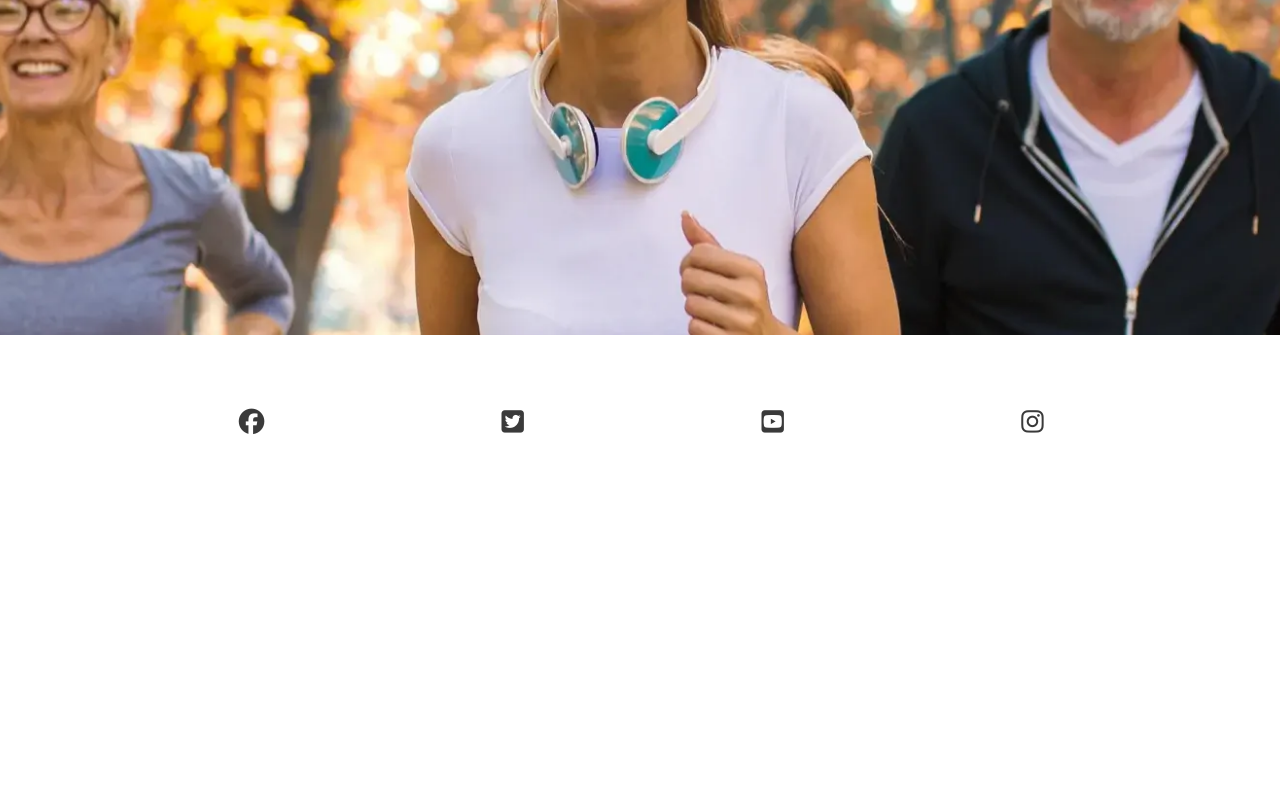
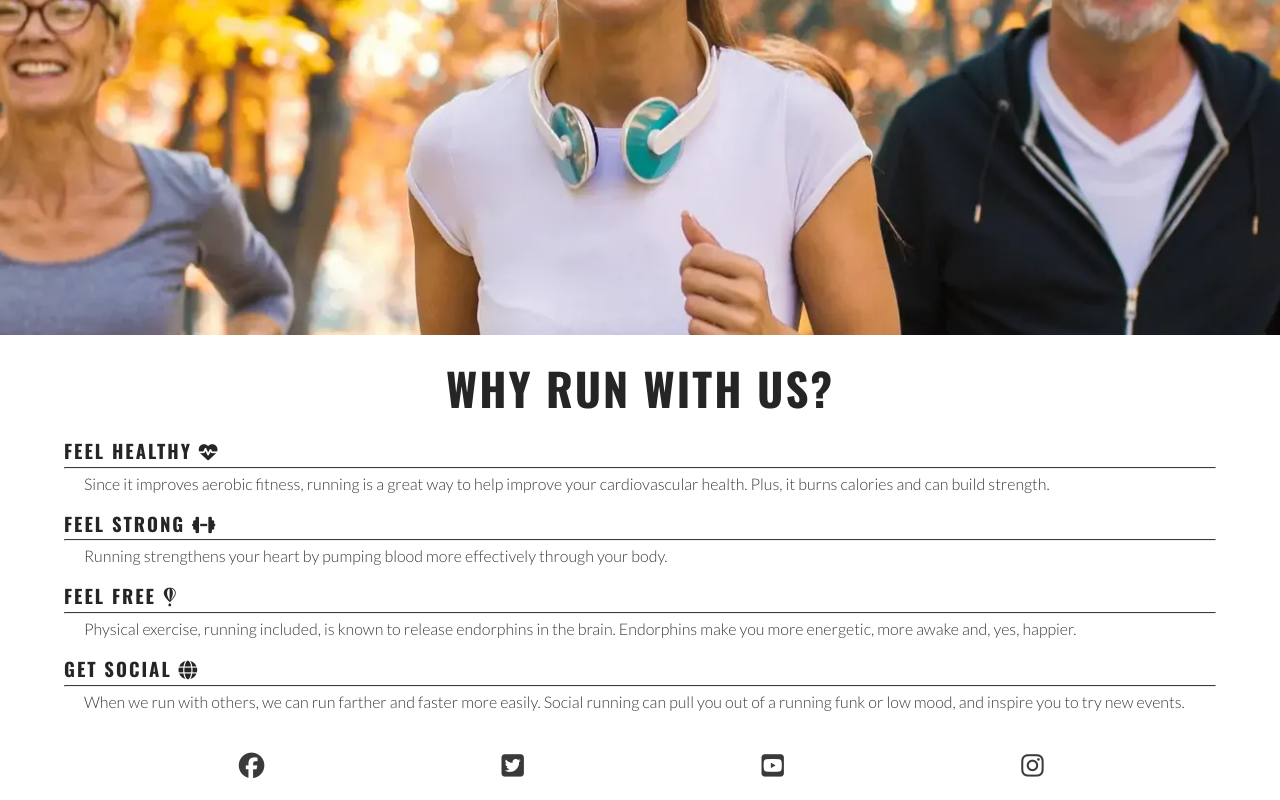
Before and after one commit to dmc-mcc/run-for-your-life, a plain HTML site: page index.html in a window 1280 px wide. Shown: the part 344-1144 px from the top of the page. Before the commit the page ends 800 px from the top, so only its background shows below. Drawn offline with nearby package versions, Linux system fonts and the light colour scheme.

Commit message:
feat: add reasons to run

```diff
--- a/assets/css/style.css
+++ b/assets/css/style.css
@@ -118,6 +118,34 @@ main {
     color: #ffffff;
 }
 
+/* Reasons section */
+#reasons {
+    width: 90%;
+    margin: 20px auto;
+}
+
+#reasons h2 {
+    margin-bottom: 20px;
+    text-align: center;
+    font-size: 280%;
+}
+
+#benefits-physical>div,
+#benefits-mental>div {
+    line-height: 20px;
+    margin-bottom: 20px;
+}
+
+#benefits p {
+    padding: 0 20px;
+}
+
+#benefits hr {
+    border-top: 1px solid #3a3a3a;
+    margin: 5px 0;
+}
+
+
 /* Footer
 footer {
     background-color: orange;
--- a/index.html
+++ b/index.html
@@ -57,7 +57,38 @@
                 <h3>Redhills, Cork</h3>
 
             </div>
-
+        </section>
+                <section id="reasons">
+            <h2>Why run with us?</h2>
+            <div id="benefits">
+                <div id="benefits-physical">
+                    <div>
+                        <h3>Feel healthy <i class="fa-solid fa-heart-pulse"></i></h3>
+                        <hr>
+                        <p>Since it improves aerobic fitness, running is a great way to help improve your cardiovascular
+                            health. Plus, it burns calories and can build strength.</p>
+                    </div>
+                    <div>
+                        <h3>Feel strong <i class="fa-solid fa-dumbbell"></i></h3>
+                        <hr>
+                        <p>Running strengthens your heart by pumping blood more effectively through your body.</p>
+                    </div>
+                </div>
+                <div id="benefits-mental">
+                    <div>
+                        <h3>Feel free <i class="fa-brands fa-fly"></i></h3>
+                        <hr>
+                        <p>Physical exercise, running included, is known to release endorphins in the brain. Endorphins
+                            make you more energetic, more awake and, yes, happier.</p>
+                    </div>
+                    <div>
+                        <h3>Get social <i class="fa-solid fa-globe"></i></h3>
+                        <hr>
+                        <p>When we run with others, we can run farther and faster more easily. Social running can pull
+                            you out of a running funk or low mood, and inspire you to try new events.</p>
+                    </div>
+                </div>
+            </div>
         </section>
 
     </main>
```
Also changed, not shown: .theia/settings.json (added).
